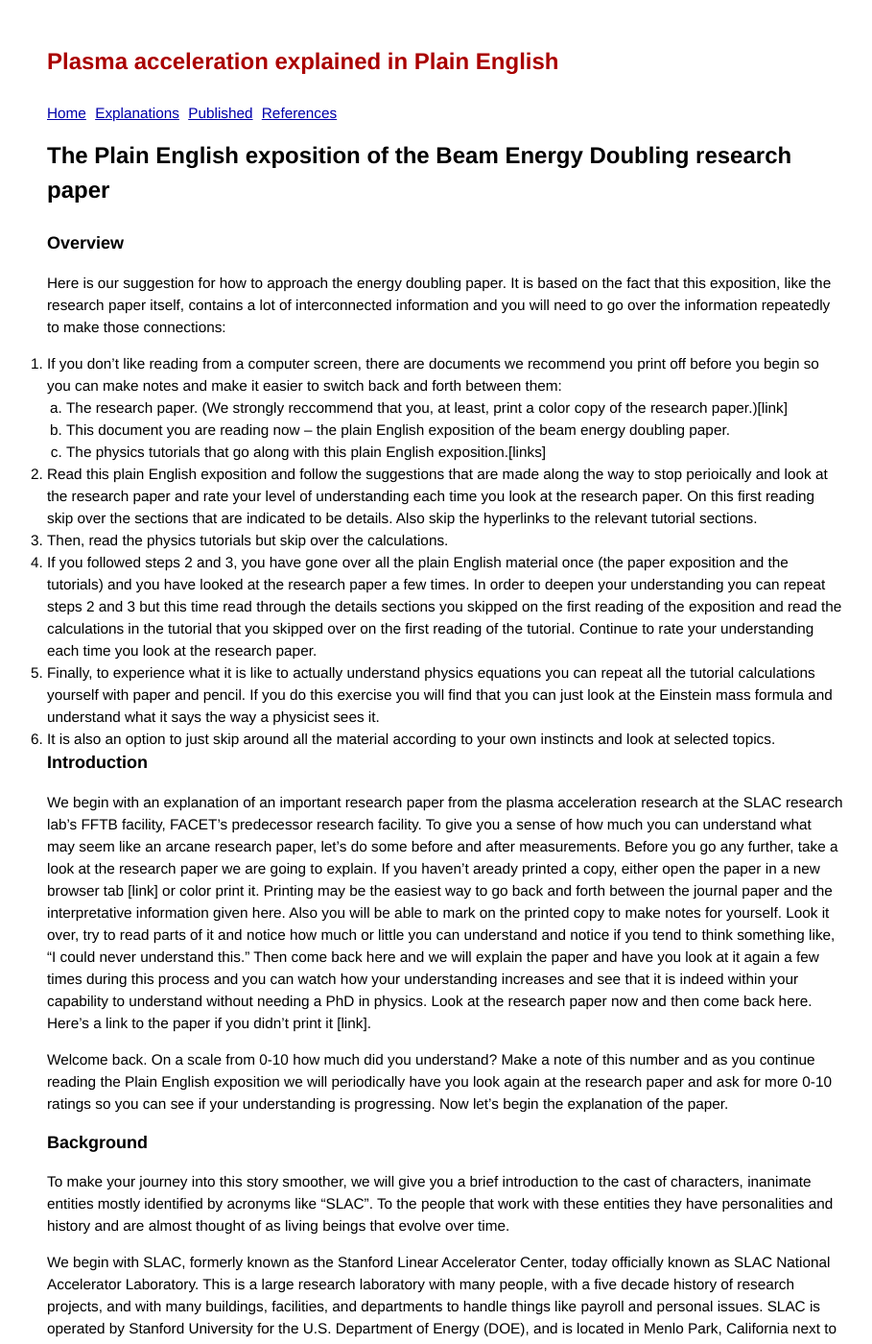
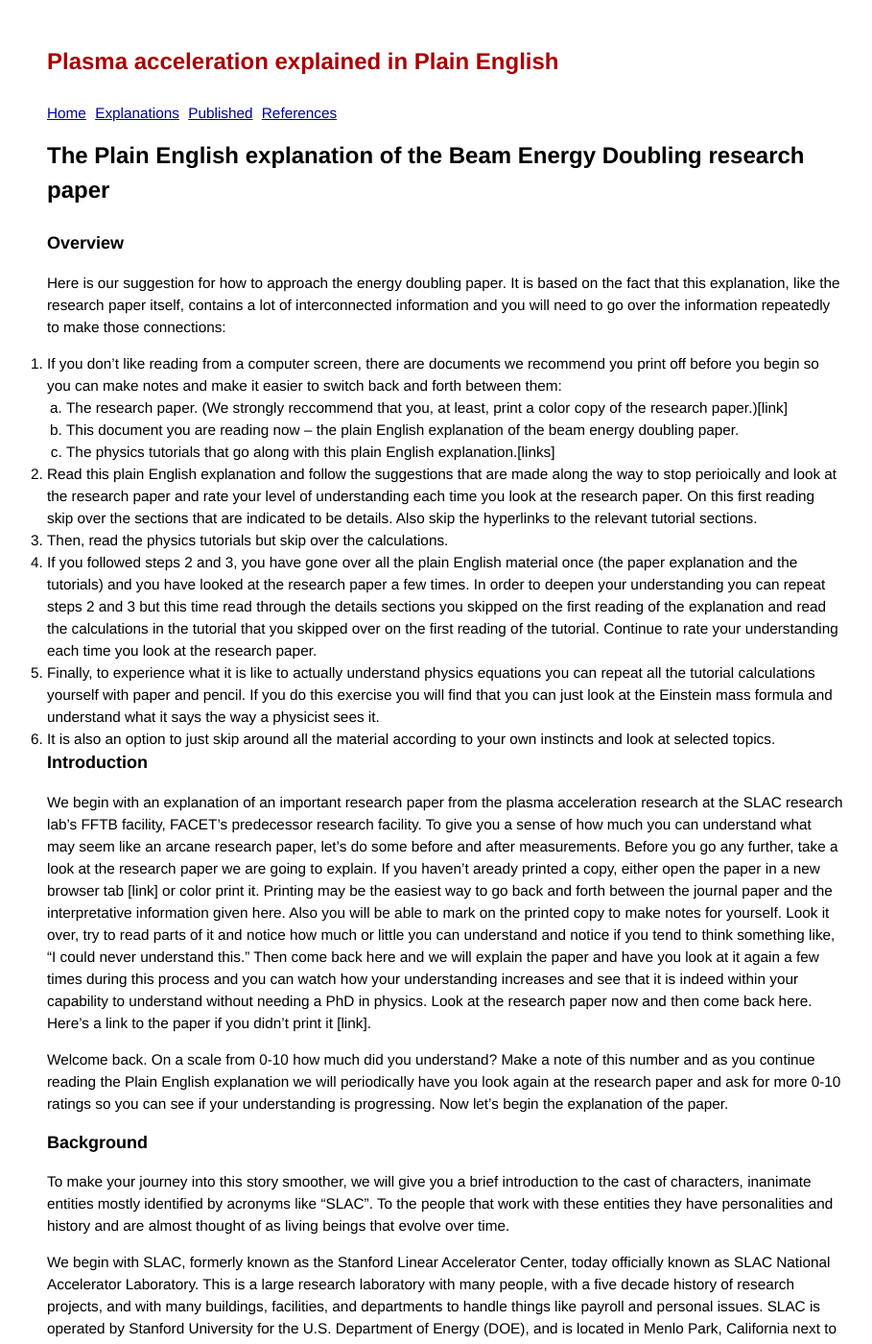
Before and after one commit to grbfacet/facet, a Jekyll site: the page built from energy-doubling-exposition.md, in a window 1280 px wide and 1400 px high. Shown: the whole window at 96% size, without its empty margins (176-1085 px from the left). Built offline with Jekyll 4.4.1, drawn with Linux system fonts in a browser that asks for light colours; some of the changed text lies outside the part shown.

Commit message:
Update energy-doubling-exposition.md

```diff
--- a/energy-doubling-exposition.md
+++ b/energy-doubling-exposition.md
@@ -1,19 +1,19 @@
 ---
 layout: default
-title: The Plain English exposition of the Beam Energy Doubling research paper
+title: The Plain English explanation of the Beam Energy Doubling research paper
 ---
 
 ### Overview
 
-Here is our suggestion for how to approach the energy doubling paper. It is based on the fact that this exposition, like the research paper itself, contains a lot of interconnected information and you will need to go over the information repeatedly to make those connections:
+Here is our suggestion for how to approach the energy doubling paper. It is based on the fact that this explanation, like the research paper itself, contains a lot of interconnected information and you will need to go over the information repeatedly to make those connections:
 
 1. If you don’t like reading from a computer screen, there are documents we recommend you print off before you begin so you can make notes and make it easier to switch back and forth between them:
    1. The research paper. (We strongly reccommend that you, at least, print a color copy of the research paper.)[link]
-   1. This document you are reading now – the plain English exposition of the beam energy doubling paper.
-   1. The physics tutorials that go along with this plain English exposition.[links]
-2. Read this plain English exposition and follow the suggestions that are made along the way to stop perioically and look at the research paper and rate your level of understanding each time you look at the research paper. On this first reading skip over the sections that are indicated to be details. Also skip the hyperlinks to the relevant tutorial sections.
+   1. This document you are reading now – the plain English explanation of the beam energy doubling paper.
+   1. The physics tutorials that go along with this plain English explanation.[links]
+2. Read this plain English explanation and follow the suggestions that are made along the way to stop perioically and look at the research paper and rate your level of understanding each time you look at the research paper. On this first reading skip over the sections that are indicated to be details. Also skip the hyperlinks to the relevant tutorial sections.
 3. Then, read the physics tutorials but skip over the calculations.
-4. If you followed steps 2 and 3, you have gone over all the plain English material once (the paper exposition and the tutorials) and you have looked at the research paper a few times. In order to deepen your understanding you can repeat steps 2 and 3 but this time read through the details sections you skipped on the first reading of the exposition and read the calculations in the tutorial that you skipped over on the first reading of the tutorial. Continue to rate your understanding each time you look at the research paper.
+4. If you followed steps 2 and 3, you have gone over all the plain English material once (the paper explanation and the tutorials) and you have looked at the research paper a few times. In order to deepen your understanding you can repeat steps 2 and 3 but this time read through the details sections you skipped on the first reading of the explanation and read the calculations in the tutorial that you skipped over on the first reading of the tutorial. Continue to rate your understanding each time you look at the research paper.
 5. Finally, to experience what it is like to actually understand physics equations you can repeat all the tutorial calculations yourself with paper and pencil. If you do this exercise you will find that you can just look at the Einstein mass formula and understand what it says the way a physicist sees it.
 6. It is also an option to just skip around all the material according to your own instincts and look at selected topics.
 
@@ -21,7 +21,7 @@ Here is our suggestion for how to approach the energy doubling paper. It is base
 
 We begin with an explanation of an important research paper from the plasma acceleration research at the SLAC research lab’s FFTB facility, FACET’s predecessor research facility. To give you a sense of how much you can understand what may seem like an arcane research paper, let’s do some before and after measurements. Before you go any further, take a look at the research paper we are going to explain. If you haven't aready printed a copy, either open the paper in a new browser tab [link] or color print it. Printing may be the easiest way to go back and forth between the journal paper and the interpretative information given here. Also you will be able to mark on the printed copy to make notes for yourself. Look it over, try to read parts of it and notice how much or little you can understand and notice if you tend to think something like, “I could never understand this.” Then come back here and we will explain the paper and have you look at it again a few times during this process and you can watch how your understanding increases and see that it is indeed within your capability to understand without needing a PhD in physics. Look at the research paper now and then come back here. Here’s a link to the paper if you didn't print it [link].
 
-Welcome back. On a scale from 0-10 how much did you understand? Make a note of this number and as you continue reading the Plain English exposition we will periodically have you look again at the research paper and ask for more 0-10 ratings so you can see if your understanding is progressing. Now let’s begin the explanation of the paper.
+Welcome back. On a scale from 0-10 how much did you understand? Make a note of this number and as you continue reading the Plain English explanation we will periodically have you look again at the research paper and ask for more 0-10 ratings so you can see if your understanding is progressing. Now let’s begin the explanation of the paper.
 
 ### Background
 
```
Also changed, not shown: other parts of energy-doubling-exposition.md (+1 -1 lines).
